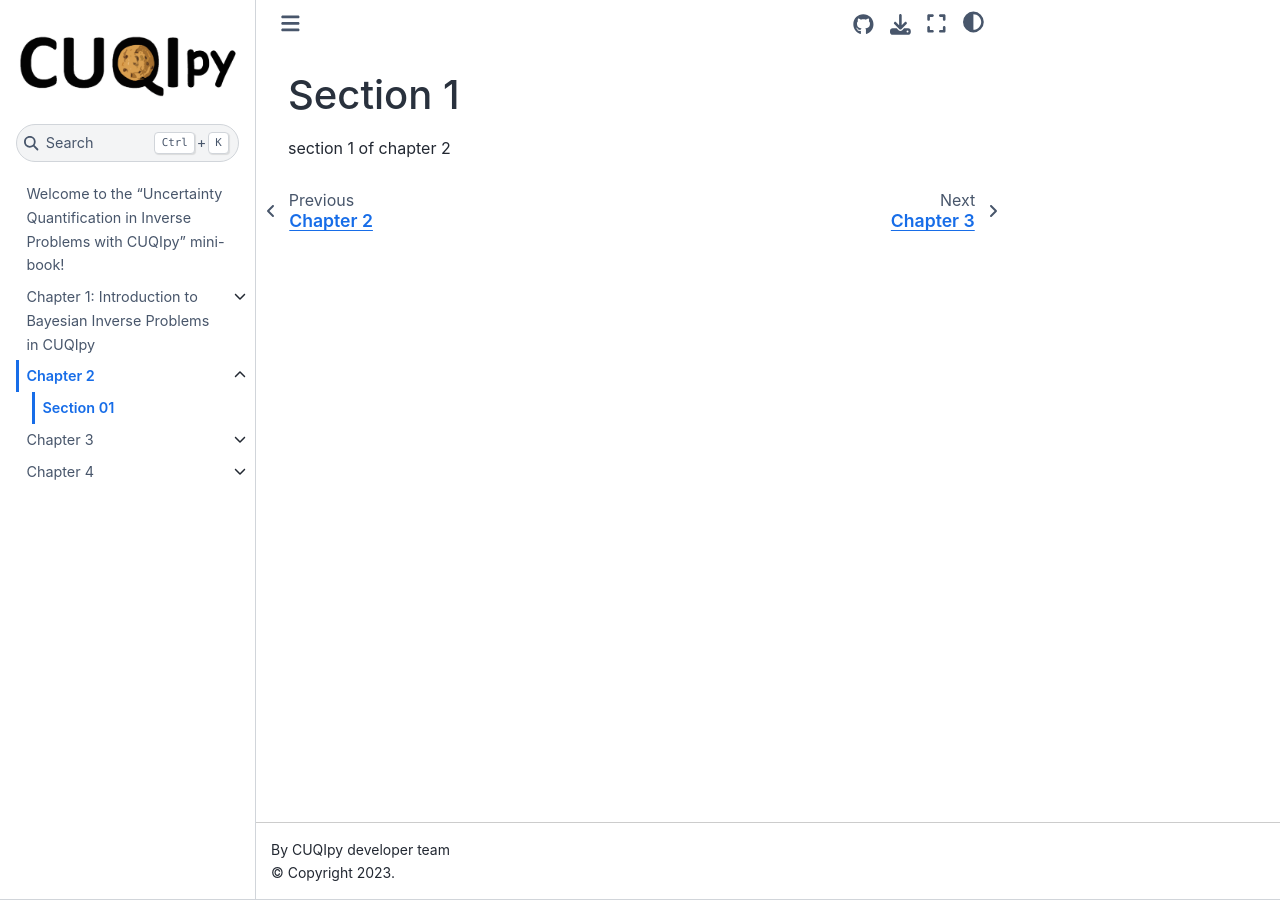
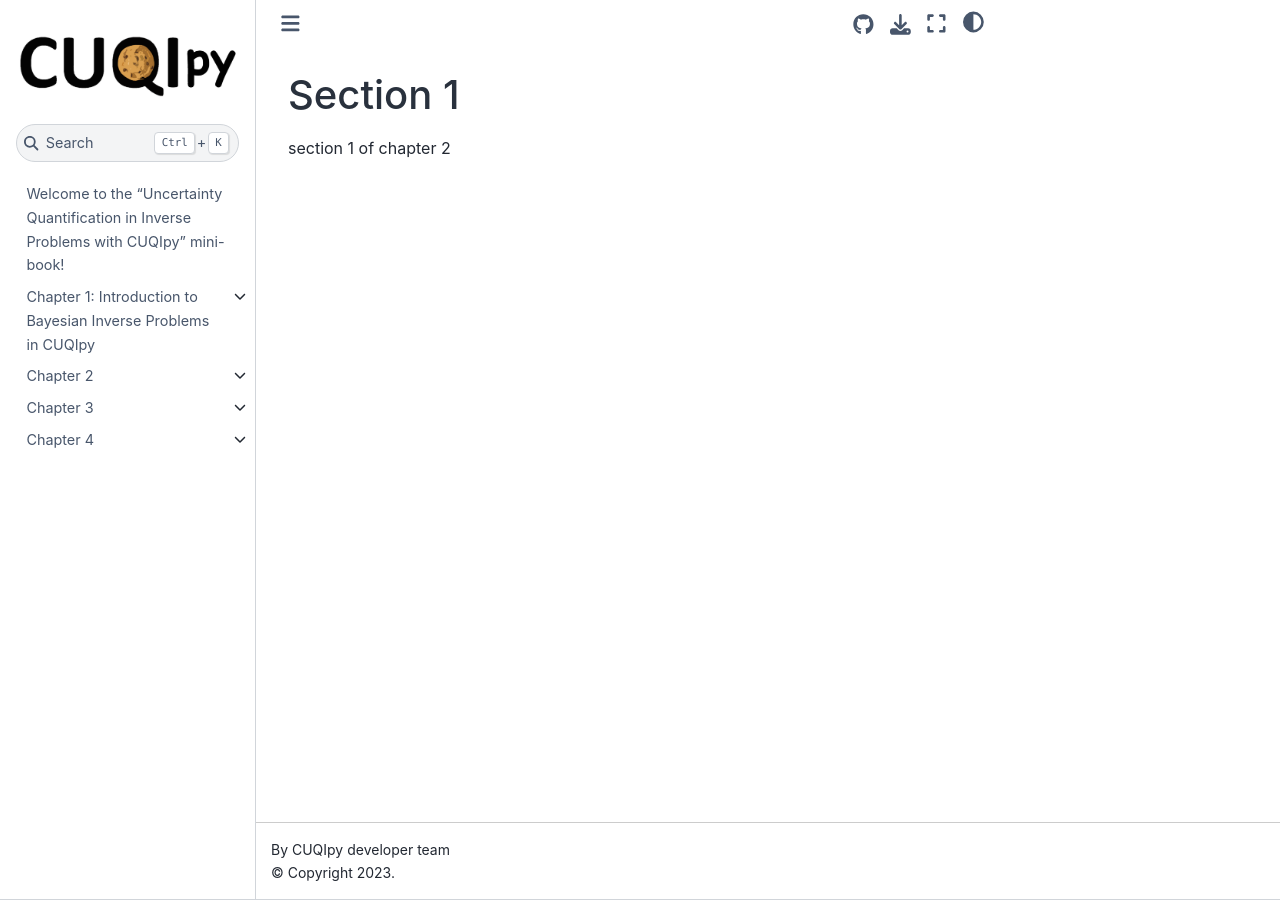
Before and after one commit to amal-ghamdi/CUQI-Book-test, a Jupyter Book: the page built from chapter02/section01.md, in a window 1280 px wide. Built offline with Jupyter Book 1.0.4 settings and Sphinx 7.4.7 and the Sphinx Book theme 1.1.4, drawn with Linux system fonts in a browser that asks for light colours; pages that are not in the unit, such as notebooks, are missing from menus; part of the change alters nothing that is shown.

Commit message:
chapter 2 outline

```diff
--- a/_toc.yml
+++ b/_toc.yml
@@ -5,6 +5,8 @@
 # ===== Main Landing Page ========================================
 format: jb-book
 root: intro
+options:
+  numbered: true
 parts:
 
   - chapters:
@@ -21,8 +23,10 @@ parts:
       # ===== chapter 2 ========================================
       - file: chapter02/chapter02
         sections:
-          - title: "Section 01"
-            file: chapter02/section01
+          - title: "Introduction to distributions and basic sampling in CUQIpy"
+            file: chapter02/Distributions.ipynb
+          - title: "Gibbs sampling"
+            file: chapter02/Gibbs.ipynb
 
       # ===== chapter 3 ========================================
       - file: chapter03/chapter03
```
